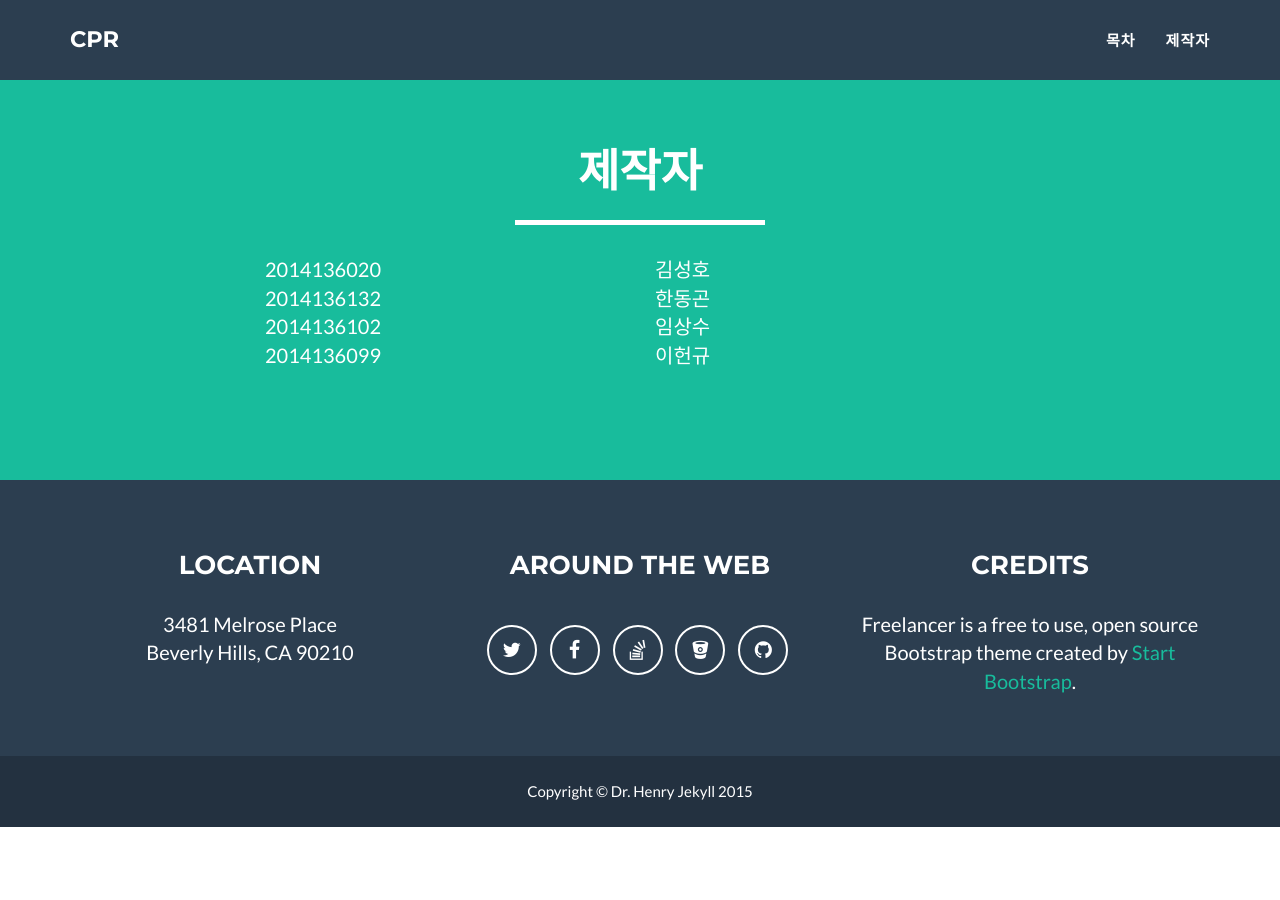
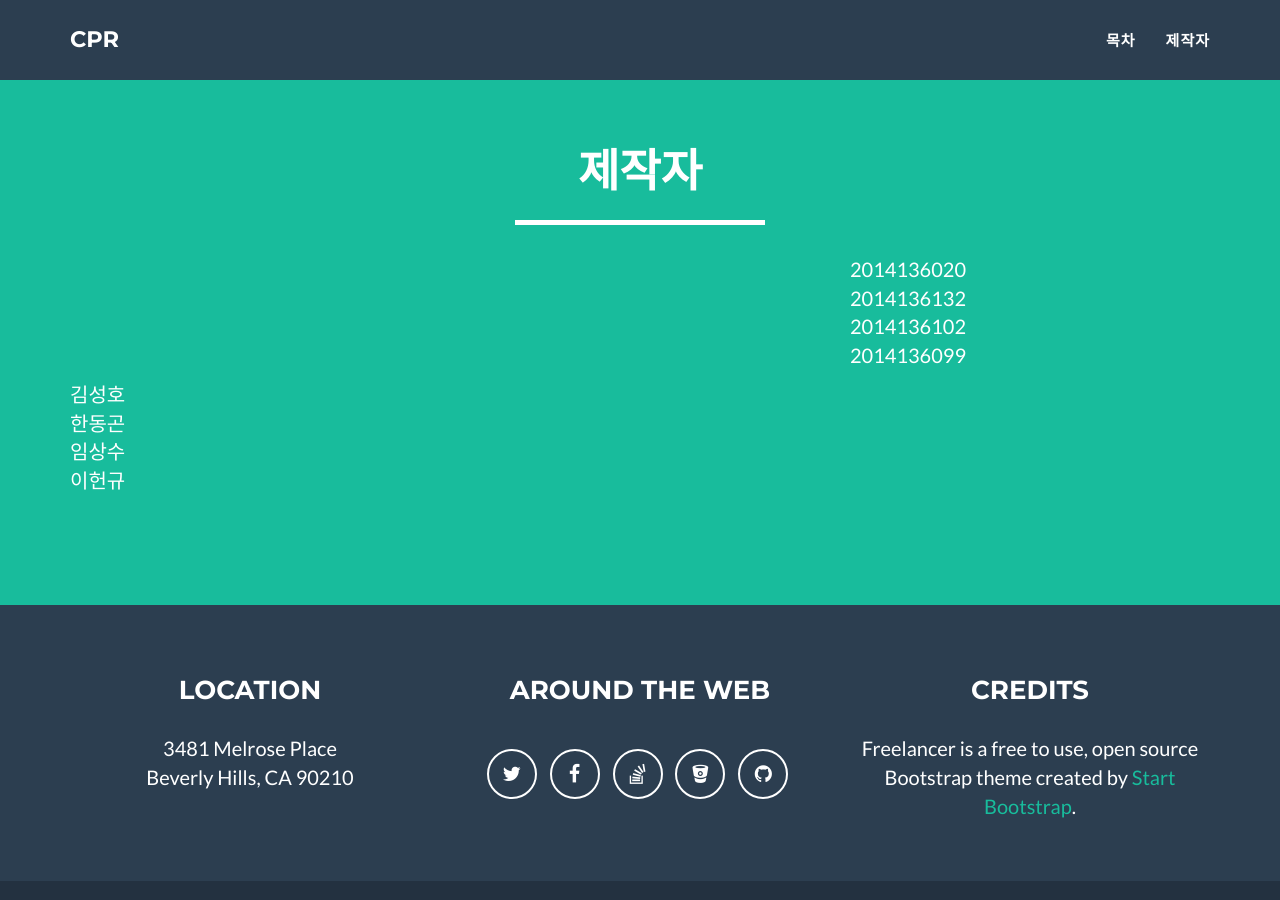
Before and after one commit to kllh/kllh.github.io, a Jekyll site: the page built from index.html, in a window 1280 px wide and 900 px high, scrolled down 1682 px. Built offline with Jekyll 4.4.1, drawn with Linux system fonts in a browser that asks for light colours; before the commit the page ends 2509 px from its top, so only the background shows below that.

Commit message:
Update about.html

```diff
--- a/_includes/about.html
+++ b/_includes/about.html
@@ -9,6 +9,8 @@
             </div>
             <div class="row">
                 <div class="col-lg-4 col-lg-offset-2">
+                </div>
+                <div class="col-lg-4 col-lg-offset-2">
                     <p>2014136020<br>2014136132<br>2014136102<br>2014136099</p>
                 </div>
                 <div class="col-lg-4">
```
